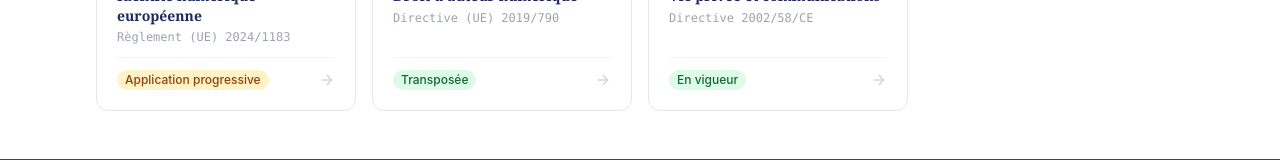
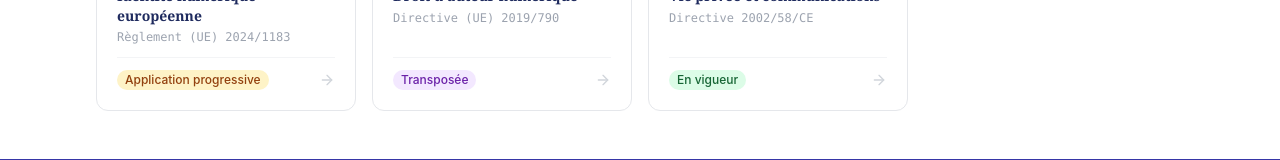
Before and after one commit to norhaneb17/EuraLawMap, a Next.js app: page /reglements in a window 1280 px wide. Shown: the part 1007-1167 px from the top of the page. Built offline with nearby package versions, Linux system fonts and the light colour scheme.

Commit message:
Distinguish 'Transposée' from 'En vigueur' with purple badge
- Add 'transposed' status to RegulationData interface
- Set Directive droit d'auteur to status: 'transposed'
- Add purple color for transposed in RegulationCard and RegulationTabs

Co-Authored-By: Claude Sonnet 4.6 <noreply@anthropic.com>

```diff
--- a/components/RegulationCard.tsx
+++ b/components/RegulationCard.tsx
@@ -6,6 +6,7 @@ const statusColors: Record<string, string> = {
   active: "bg-green-100 text-green-800",
   partial: "bg-amber-100 text-amber-800",
   upcoming: "bg-blue-100 text-blue-800",
+  transposed: "bg-purple-100 text-purple-800",
 };
 
 const catColors: Record<string, string> = {
--- a/components/RegulationTabs.tsx
+++ b/components/RegulationTabs.tsx
@@ -17,6 +17,7 @@ const statusColors: Record<string, string> = {
   active: "bg-green-100 text-green-800 border-green-200",
   partial: "bg-amber-100 text-amber-800 border-amber-200",
   upcoming: "bg-blue-100 text-blue-800 border-blue-200",
+  transposed: "bg-purple-100 text-purple-800 border-purple-200",
 };
 
 const catColors: Record<string, string> = {
--- a/lib/regulations-data.ts
+++ b/lib/regulations-data.ts
@@ -5,7 +5,7 @@ export interface RegulationData {
   name: string;
   ref: string;
   type: string;
-  status: "active" | "partial" | "upcoming";
+  status: "active" | "partial" | "upcoming" | "transposed";
   statusLabel: string;
   title: string;
   fullName: string;
@@ -618,7 +618,7 @@ export const regulationsData: RegulationData[] = [
     name: "Droit d'auteur numérique",
     ref: "Directive (UE) 2019/790",
     type: "Directive",
-    status: "active",
+    status: "transposed",
     statusLabel: "Transposée",
     title: "Directive droit d'auteur",
     fullName: "Directive sur le droit d'auteur et les droits voisins dans le marché unique numérique",
```
